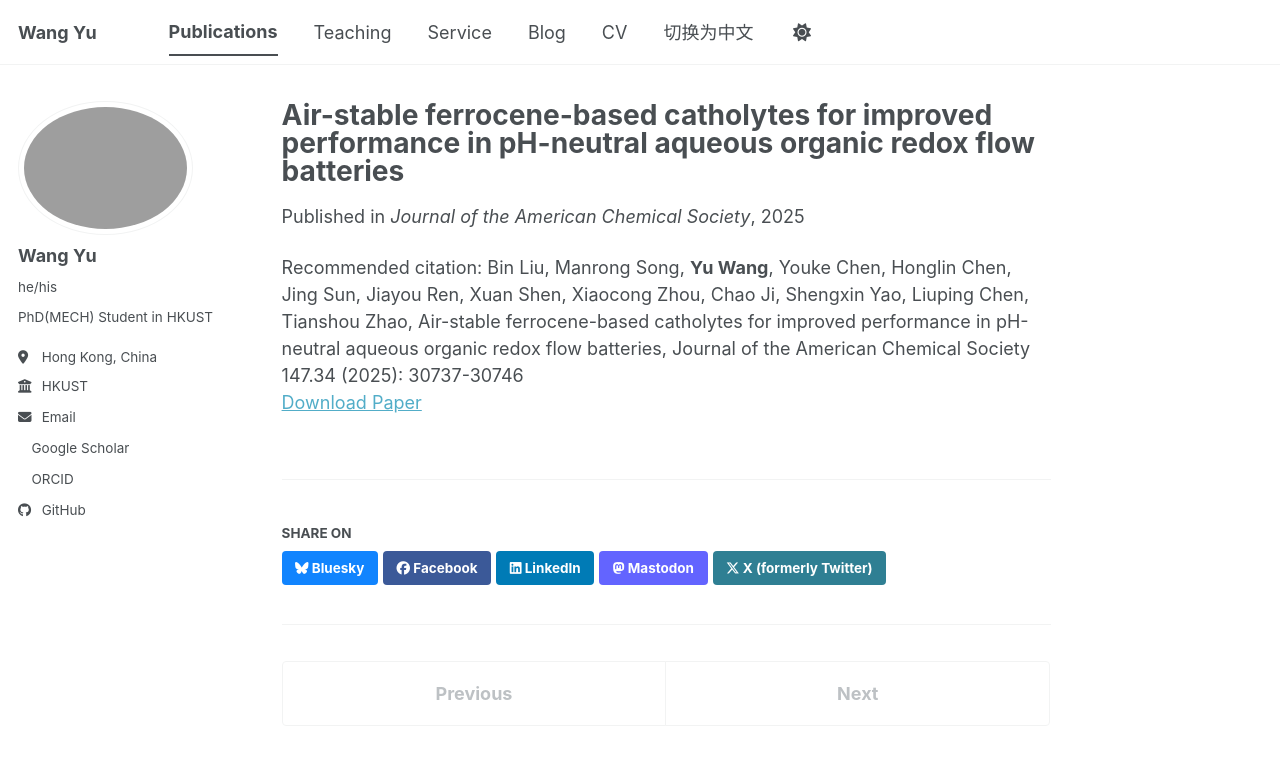
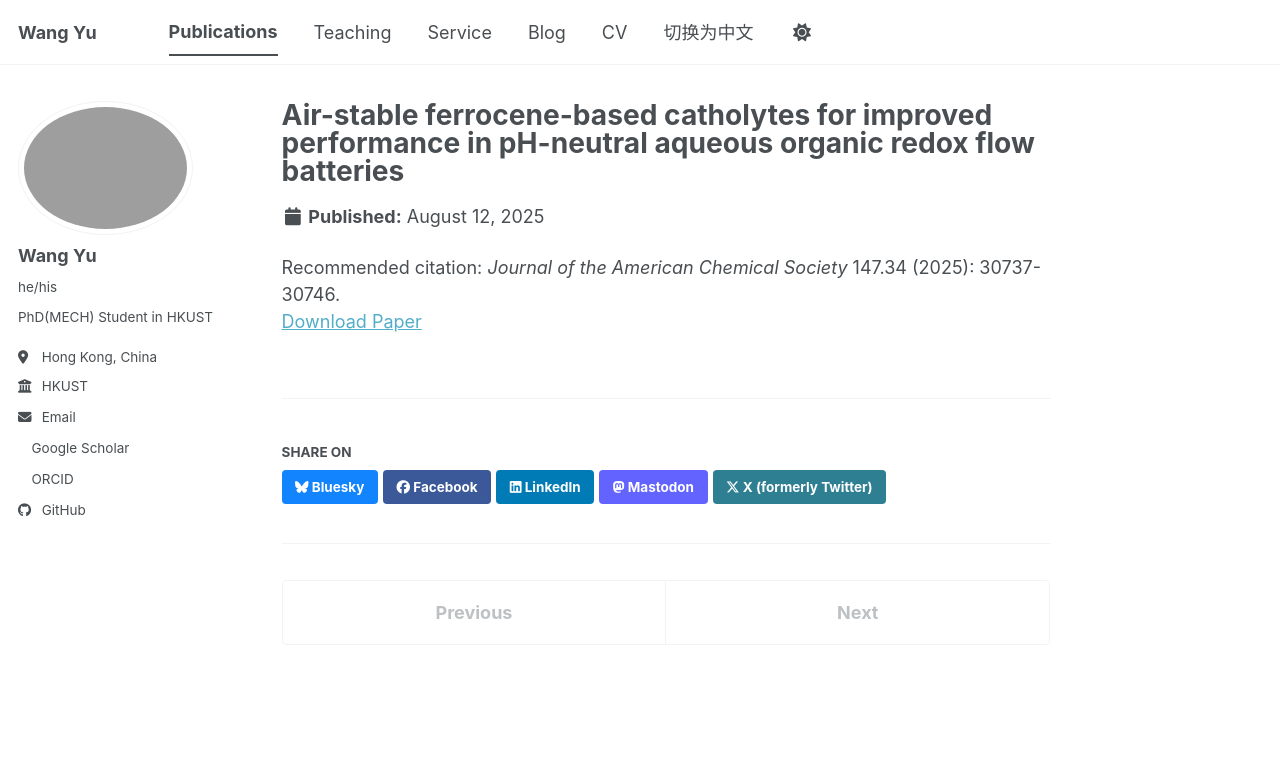
Before and after one commit to wangyu-hk/wangyu-hk.github.io, a Jekyll site: the page built from _publications/2025-08-12.md, in a window 1280 px wide. Shown: the top 765 px of the page. Built offline with Jekyll 4.4.1, drawn with Linux system fonts in a browser that asks for light colours; a script bundle is joined from its source files by our own code; a style sheet for code colours, icons or effects is not loaded.

Commit message:
Update author and citation details in publication

```diff
--- a/_publications/2025-08-12.md
+++ b/_publications/2025-08-12.md
@@ -3,8 +3,8 @@ title: "Air-stable ferrocene-based catholytes for improved performance in pH-neu
 collection: publications
 category: manuscripts
 date: 2025-08-12
-venue: "Journal of the American Chemical Society"
-citation: 'Bin Liu, Manrong Song, <strong>Yu Wang</strong>, Youke Chen, Honglin Chen, Jing Sun, Jiayou Ren, Xuan Shen, Xiaocong Zhou, Chao Ji, Shengxin Yao, Liuping Chen, Tianshou Zhao, Air-stable ferrocene-based catholytes for improved performance in pH-neutral aqueous organic redox flow batteries, Journal of the American Chemical Society 147.34 (2025): 30737-30746'
+author: "Bin Liu, Manrong Song, <strong>Yu Wang</strong>, Youke Chen, Honglin Chen, Jing Sun, Jiayou Ren, Xuan Shen, Xiaocong Zhou, Chao Ji, Shengxin Yao, Liuping Chen, Tianshou Zhao"
+citation: '<i>Journal of the American Chemical Society</i> 147.34 (2025): 30737-30746.'
 paperurl: "https://doi.org/10.1021/jacs.5c05219"
 
 ---
```
